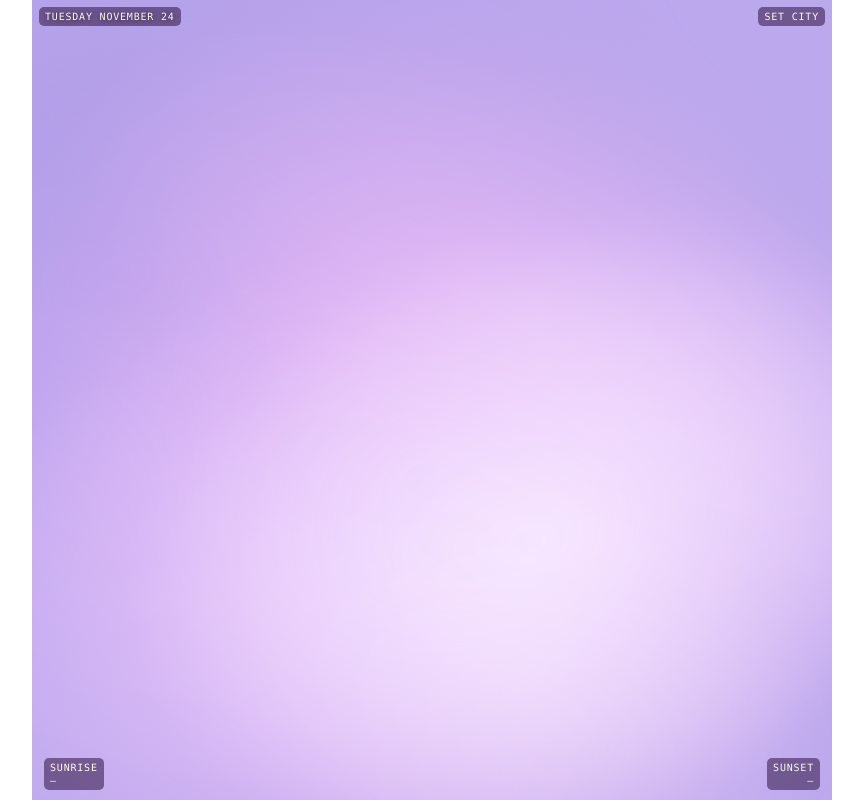
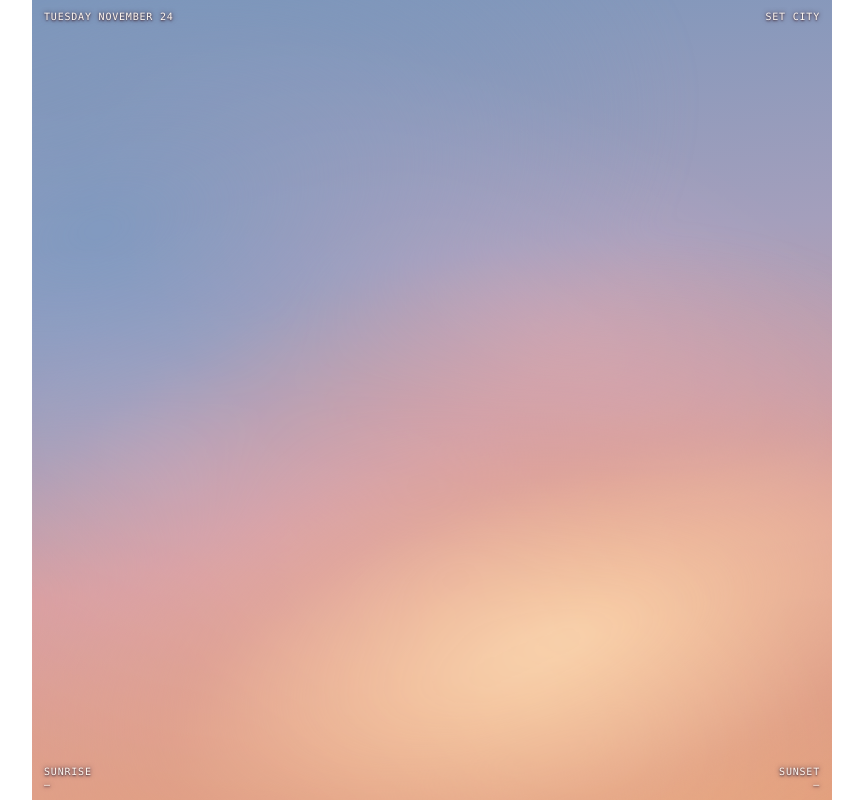
Before and after one commit to karinaxyz/daily-writing-mood-lamp, a plain HTML site: page index.html in a window 1280 px wide. Shown: the whole page, without its empty margins (208-1071 px from the left). Drawn offline with Linux system fonts and the light colour scheme.

Commit message:
Blend a blue to orange sunset with bare white labels

```diff
--- a/index.html
+++ b/index.html
@@ -9,14 +9,15 @@
   .lamp {
     position: relative; isolation: isolate; overflow: hidden;
     width: min(100vw, 100dvh); aspect-ratio: 1; margin-inline: auto;
-    background: #d7b4f4;
-    --base: #d7b4f4; --plum: #c5aaf6; --rose: #ff9fd4;
-    --amber: #ffc3e6; --light: #fff0f8; --haze: 0;
+    background: #8d9dc6;
+    --base: #8d9dc6; --plum: #b1a0c7; --rose: #ec9d94;
+    --amber: #f48f57; --light: #ffd6a0; --haze: 0;
   }
   button { font: inherit; color: inherit; cursor: pointer; }
   .surface {
     position: absolute; inset: 0; width: 100%; border: 0; overflow: hidden;
-    background: var(--base); transition: background 5s; padding: 0;
+    background: linear-gradient(174deg, var(--base), var(--plum) 34%, var(--rose) 68%, var(--amber));
+    padding: 0;
   }
   .surface::before, .surface::after {
     content: ""; position: absolute; inset: -37%; pointer-events: none;
@@ -24,10 +25,10 @@
   }
   .surface::before {
     background:
-      radial-gradient(ellipse 29% 22% at 57% 59%, var(--light), transparent 95%),
-      radial-gradient(ellipse 41% 24% at 51% 57%, var(--amber), transparent 92%),
-      radial-gradient(ellipse 34% 38% at 51% 52%, var(--rose), transparent 93%),
-      radial-gradient(ellipse 42% 35% at 36% 32%, var(--plum), transparent 95%);
+      radial-gradient(ellipse 29% 12% at 57% 66%, var(--light), transparent 95%),
+      radial-gradient(ellipse 42% 18% at 51% 67%, var(--amber), transparent 92%),
+      radial-gradient(ellipse 38% 23% at 51% 59%, var(--rose), transparent 93%),
+      radial-gradient(ellipse 42% 25% at 36% 29%, var(--base), transparent 95%);
     animation: drift 32s ease-in-out infinite alternate;
     opacity: calc(1 - var(--haze) * .24);
   }
@@ -50,13 +51,14 @@
   }
   @media (prefers-reduced-motion: reduce) {
     .surface::before, .surface::after { animation: none; }
-    .surface { transition: none; }
+    .surface::before, .surface::after { transition: none; }
   }
   .surface:focus-visible { outline: 2px solid white; outline-offset: -4px; }
   .edge, .date, .settings {
     font-size: clamp(8px, 3.5vmin, 10px);
     letter-spacing: .08em;
     text-transform: uppercase;
+    text-shadow: 0 1px 2px #463343, 0 0 5px #463343;
   }
   .edge {
     position: absolute; inset: auto 0 0; display: flex; justify-content: space-between;
@@ -64,18 +66,16 @@
     font-variant-numeric: tabular-nums;
   }
   .solar { display: grid; gap: 2px; }
-  .solar, .date, .settings {
-    background: rgb(65 40 90 / 63%); border-radius: 5px; padding: 4px 6px;
-  }
   .solar:last-child { text-align: right; }
   .solar small { font-size: inherit; }
   .date {
-    position: absolute; top: 7px; left: 7px; max-width: calc(100% - 79px);
+    position: absolute; top: 11px; left: 12px; max-width: calc(100% - 84px);
     text-wrap: balance;
-    text-shadow: 0 1px 5px #332337; pointer-events: none;
+    pointer-events: none;
   }
   .settings {
     position: absolute; top: 7px; right: 7px; border: 0;
+    background: transparent; padding: 4px 5px;
   }
   .panel {
     position: absolute; inset: 38px 8px 42px; overflow: auto; padding: 10px;
@@ -120,10 +120,10 @@
   const dateLabel = document.querySelector('#date');
   const storageKey = 'daily-writing-mood-lamp-city';
   const palettes = {
-    dawn: ['#e4c2ef', '#d3bcf9', '#ffadd0', '#ffd3de', '#fff0e9'],
-    day: ['#ebd5fa', '#d9c9ff', '#ffb6e3', '#ffd5ee', '#fff5fa'],
-    dusk: ['#d7b4f4', '#c5aaf6', '#ff9fd4', '#ffc3e6', '#fff0f8'],
-    night: ['#bca8ed', '#ad9ae6', '#e8b4f3', '#e1c2fa', '#f5e4ff'],
+    dawn: ['#96bbda', '#b5c9dc', '#f4b8aa', '#f5a674', '#ffe5b7'],
+    day: ['#8fb9dd', '#b4cde1', '#f4c9b0', '#f5b17d', '#ffedc9'],
+    dusk: ['#8d9dc6', '#b1a0c7', '#ec9d94', '#f48f57', '#ffd6a0'],
+    night: ['#7c96bb', '#a49fbc', '#d89d9c', '#e3a07e', '#f7caa5'],
   };
   const colorProperties = ['--base', '--plum', '--rose', '--amber', '--light'];
   let locationChoice;
```
